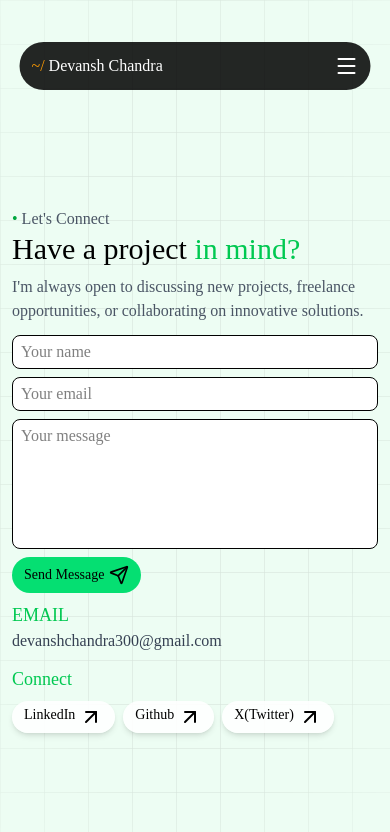
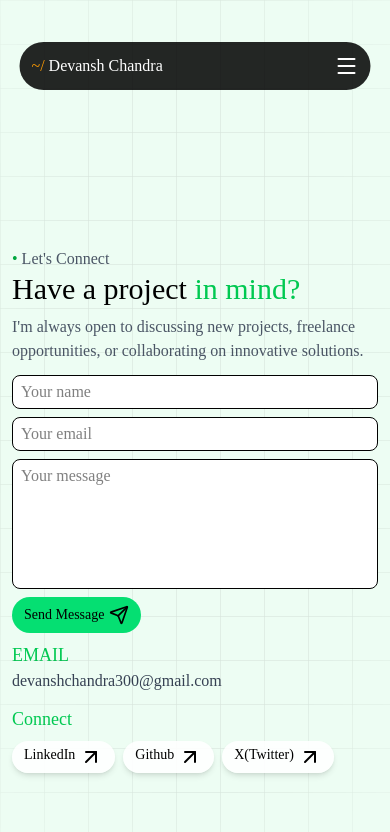
Before and after one commit to Devansh149/portfolio, a React app: page /contact in a window 390 px wide. Shown: the top 832 px of the page. Built offline with nearby package versions, Linux system fonts and the light colour scheme; the HTML template or start-up script is replaced by a standard one.

Commit message:
Refactor Contact component layout and styling

```diff
--- a/src/pages/Contact.jsx
+++ b/src/pages/Contact.jsx
@@ -3,10 +3,10 @@ import BackgroundImage from "../components/BackgroundImage";
 import NavBar from "../components/NavBar";
 const Contact = () => {
   return (
-    <div className="min-h-screen relative bg-green-100/50 flex items-center justify-center">
+    <div className="min-h-screen relative bg-green-100/50 flex items-center sm:justify-center ">
       <BackgroundImage />
       <NavBar />
-      <div className="flex flex-col w-full max-w-5xl px-3 pt-24 md:pt-0  ">
+      <div className="flex flex-col w-full max-w-5xl px-3 pt-24 md:pt-0 mt-20 sm:mt-0 ">
         <div className="flex gap-1 sm:justify-center items-center w-full ">
           <span className="text-green-600">•</span>
           <h2 className="text-gray-600 ">Let's Connect</h2>
```
